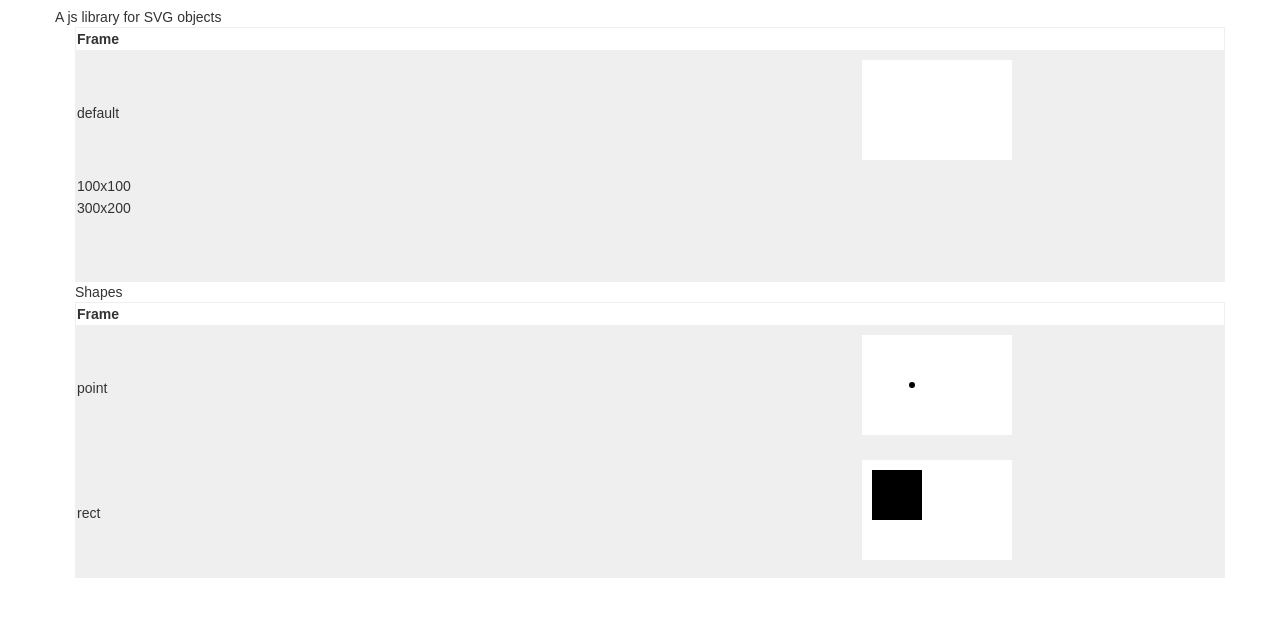
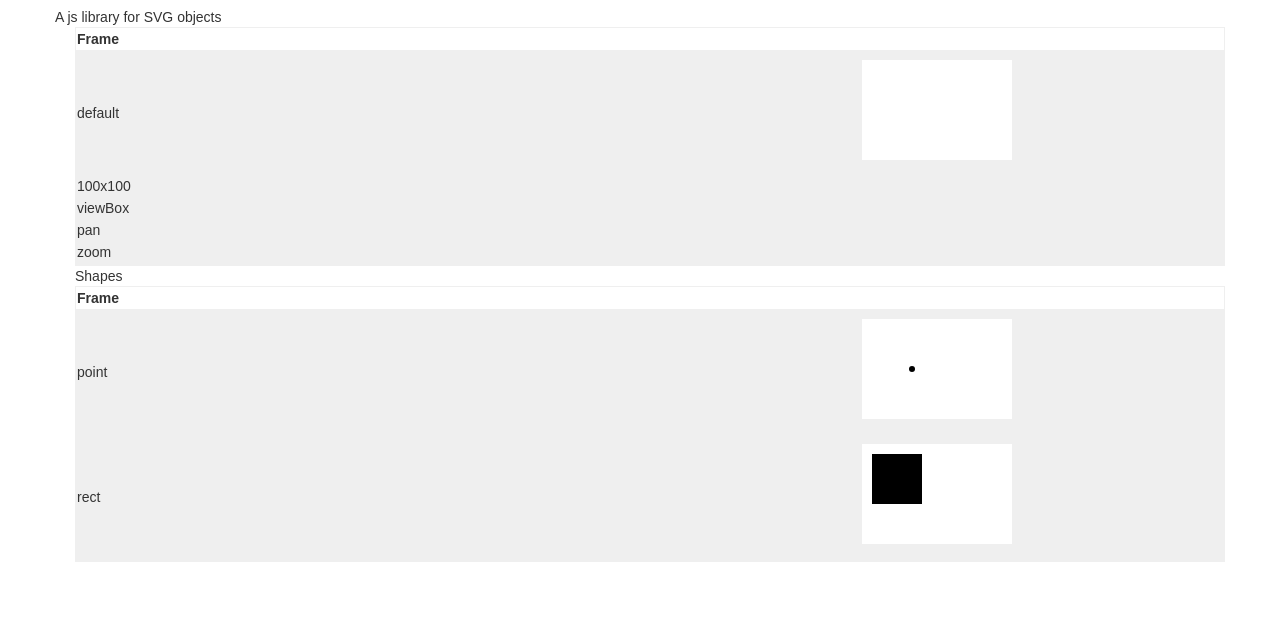
Before and after one commit to raddrick/svgb.js, a plain HTML site: page index.html in a window 1280 px wide. Shown: the part 111-728 px from the top of the page. Drawn offline with Linux system fonts and the light colour scheme.

Commit message:
update the <tr> that will contain the tests

```diff
--- a/index.html
+++ b/index.html
@@ -69,10 +69,9 @@
                 <tbody>
                   <tr class="default"><td class="name">default</td><td class="test"></td></tr>
                   <tr class="100x100"><td class="name">100x100</td><td class="test"></td></tr>
-                  <tr class="300x200"><td class="name">300x200</td><td class="test"></td></tr>
-                  <tr class="viewBox"><td class="name"></td><td class="test"></td></tr>
-                  <tr class="pan"><td class="name"></td><td class="test"></td></tr>
-                  <tr class="zoom"><td class="name"></td><td class="test"></td></tr>
+                  <tr class="viewBox"><td class="name">viewBox</td><td class="test"></td></tr>
+                  <tr class="pan"><td class="name">pan</td><td class="test"></td></tr>
+                  <tr class="zoom"><td class="name">zoom</td><td class="test"></td></tr>
                 </tbody>
               </table>
             </li>
```
